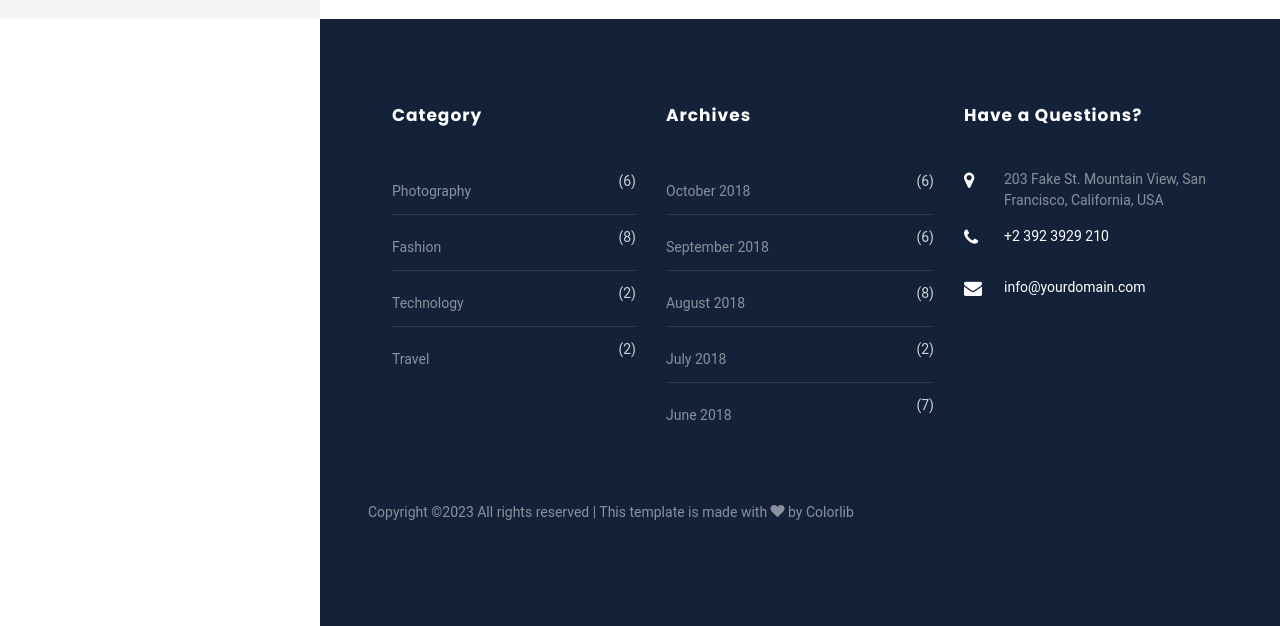
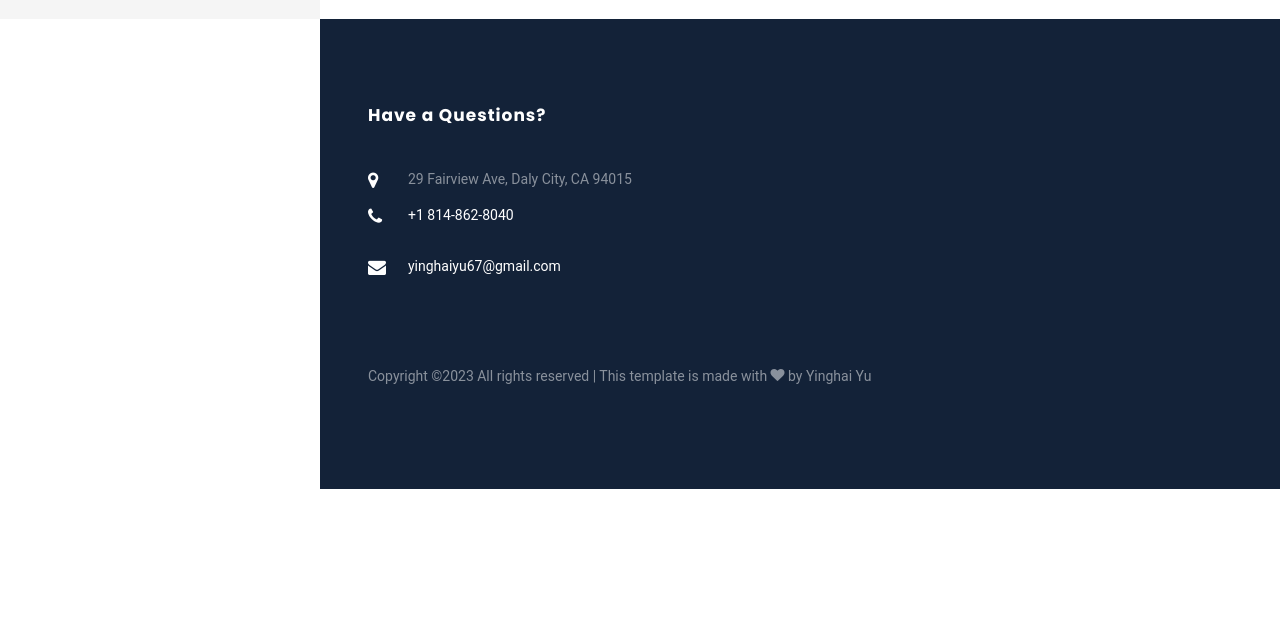
Before and after one commit to iyutpo/yinghai, a plain HTML site: page education.html in a window 1280 px wide. Shown: the part 781-1407 px from the top of the page. After the commit the page ends 1270 px from the top, so only its background shows below. Drawn offline with Linux system fonts and the light colour scheme; some packages are replaced by stand-ins of ours; no server answers; files whose address does not match are found by name.

Commit message:
refactor

```diff
--- a/education.html
+++ b/education.html
@@ -139,7 +139,7 @@
 	    <footer class="ftco-footer ftco-bg-dark ftco-section">
 	      <div class="container px-md-5">
 	        <div class="row mb-5">
-	          <div class="col-md">
+	          <!-- <div class="col-md">
 	            <div class="ftco-footer-widget mb-4 ml-md-4">
 	              <h2 class="ftco-heading-2">Category</h2>
 	              <ul class="list-unstyled categories">
@@ -161,15 +161,15 @@
 	                <li><a href="#">June 2018 <span>(7)</span></a></li>
 	              </ul>
 	            </div>
-	          </div>
+	          </div> -->
 	          <div class="col-md">
 	            <div class="ftco-footer-widget mb-4">
 	            	<h2 class="ftco-heading-2">Have a Questions?</h2>
 	            	<div class="block-23 mb-3">
 		              <ul>
-		                <li><span class="icon icon-map-marker"></span><span class="text">203 Fake St. Mountain View, San Francisco, California, USA</span></li>
-		                <li><a href="#"><span class="icon icon-phone"></span><span class="text">+2 392 3929 210</span></a></li>
-		                <li><a href="#"><span class="icon icon-envelope"></span><span class="text">info@yourdomain.com</span></a></li>
+		                <li><span class="icon icon-map-marker"></span><span class="text">29 Fairview Ave, Daly City, CA 94015</span></li>
+	                <li><a href="#"><span class="icon icon-phone"></span><span class="text">+1 814-862-8040</span></a></li>
+	                <li><a href="#"><span class="icon icon-envelope"></span><span class="text">yinghaiyu67@gmail.com</span></a></li>
 		              </ul>
 		            </div>
 	            </div>
@@ -179,7 +179,7 @@
 	          <div class="col-md-12">
 
 	            <p><!-- Link back to Colorlib can't be removed. Template is licensed under CC BY 3.0. -->
-	  Copyright &copy;<script>document.write(new Date().getFullYear());</script> All rights reserved | This template is made with <i class="icon-heart" aria-hidden="true"></i> by <a href="https://colorlib.com" target="_blank">Colorlib</a>
+	  Copyright &copy;<script>document.write(new Date().getFullYear());</script> All rights reserved | This template is made with <i class="icon-heart" aria-hidden="true"></i> by <a href="https://colorlib.com" target="_blank">Yinghai Yu</a>
 	  <!-- Link back to Colorlib can't be removed. Template is licensed under CC BY 3.0. --></p>
 	          </div>
 	        </div>
--- a/index.html
+++ b/index.html
@@ -216,7 +216,7 @@
           <div class="col-md-12">
 
             <p><!-- Link back to Colorlib can't be removed. Template is licensed under CC BY 3.0. -->
-  Copyright &copy;<script>document.write(new Date().getFullYear());</script> All rights reserved | This template is made with <i class="icon-heart" aria-hidden="true"></i> by <a href="https://colorlib.com" target="_blank">Colorlib</a>
+  Copyright &copy;<script>document.write(new Date().getFullYear());</script> All rights reserved | This template is made with <i class="icon-heart" aria-hidden="true"></i> by <a href="https://colorlib.com" target="_blank">Yinghai Yu</a>
   <!-- Link back to Colorlib can't be removed. Template is licensed under CC BY 3.0. --></p>
           </div>
         </div>
```
